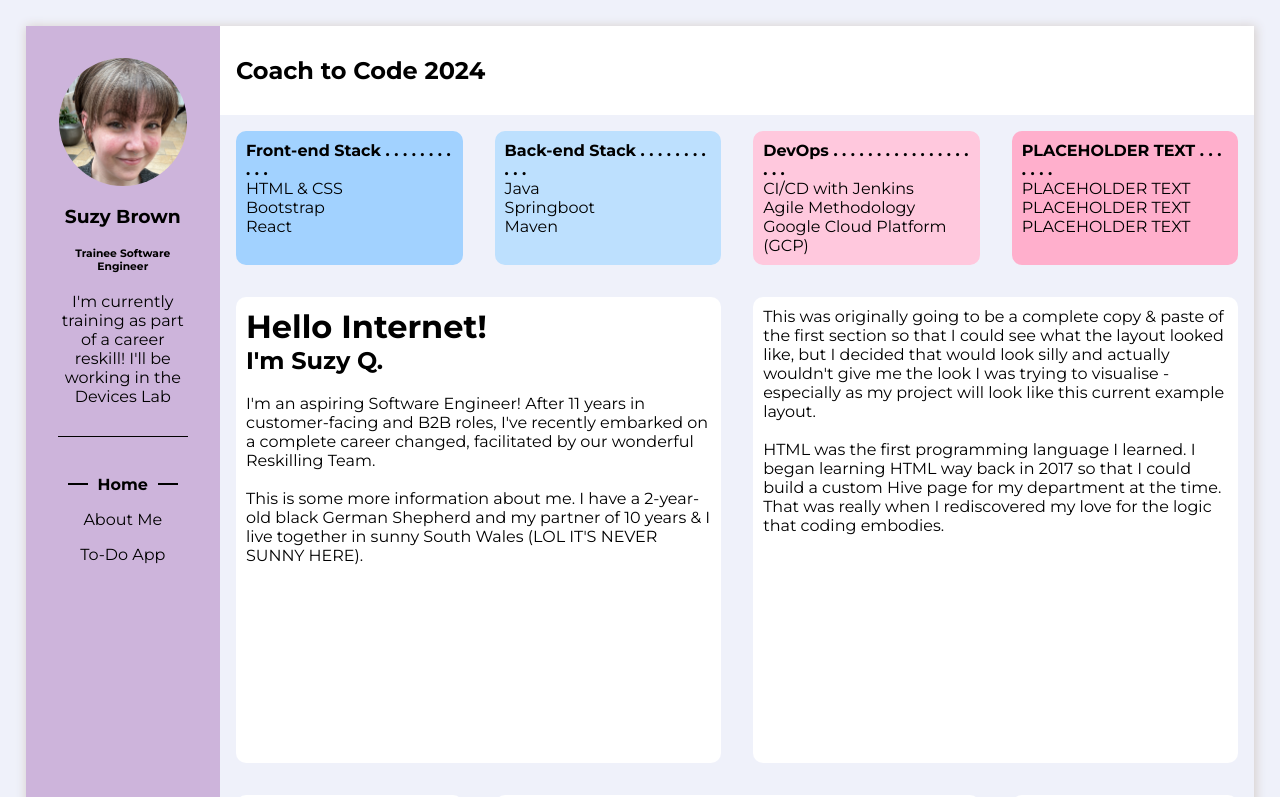
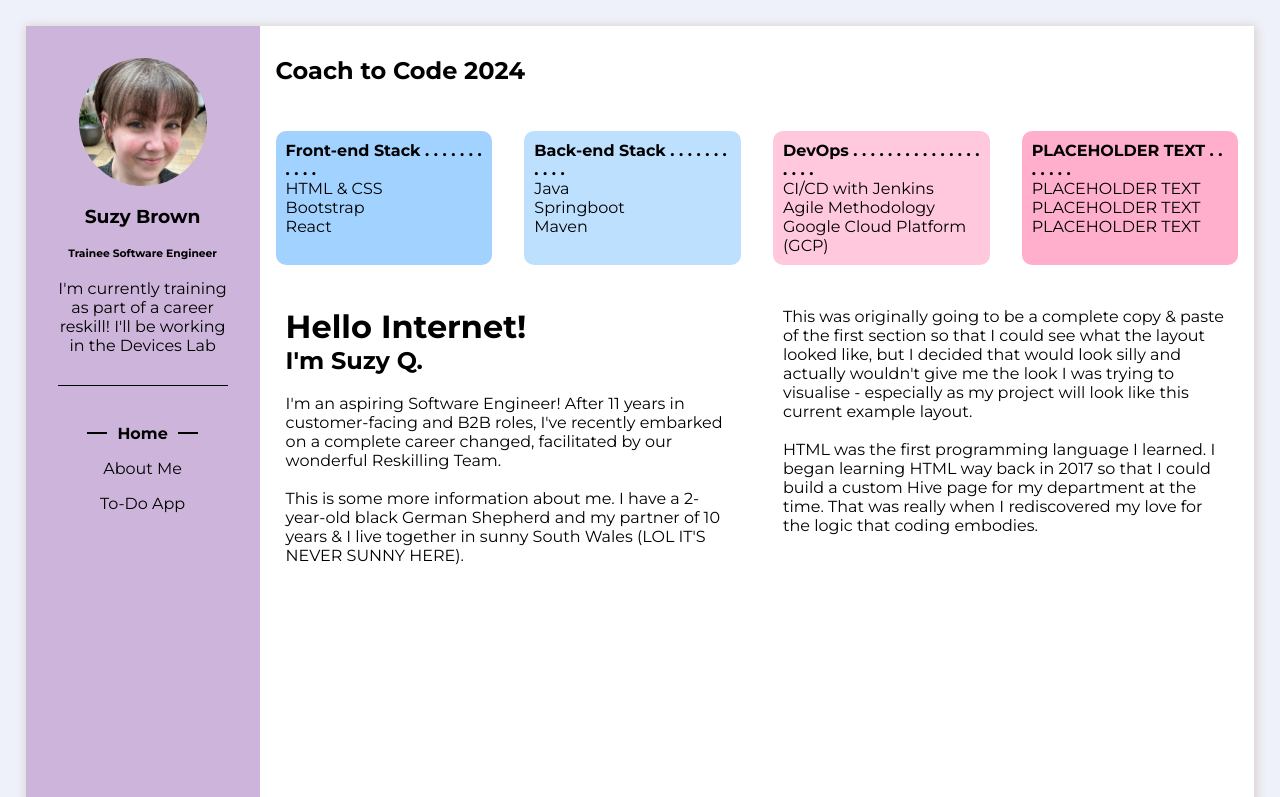
Before and after one commit to SuzyQ-2117/CoachToCodeProject, a React (Create React App) app in the folder frontend-react/: page / in a window 1280 px wide. Shown: the top 797 px of the page. Built offline with nearby package versions, Linux system fonts and the light colour scheme.

Commit message:
layout changes made to ensure consistent theme

```diff
--- a/frontend-react/src/App.css
+++ b/frontend-react/src/App.css
@@ -39,7 +39,8 @@ ul {
   margin-left: 0;
   margin-right: 0;
   padding: 2em;
-  width: 170px;
+  min-width: 170px;
+  max-width: 170px;
   text-align: center;
   background-color: #CDB4DB;
 }
@@ -156,12 +157,14 @@ li {
   margin: 0;
 }
 
+.coloured-background {
+  background-color: #EFF1FA;
+}
 
 /* GRID VIEW FOR THE MAIN PAGE  */
 .container {
   margin: 0;
   padding: 1em;
-  background-color: #EFF1FA;
   display: grid;
   grid-template-columns: 1fr 1fr 1fr 1fr;
   grid-template-rows: 1fr 1fr 1fr 1fr 1fr 1fr 1fr;
@@ -244,7 +247,15 @@ li {
   padding: 10px;
 }
 
-.top-far-left:hover, .top-left:hover, .top-right:hover, .top-far-right:hover, .mid-left:hover, .mid-right:hover, .bottom-left:hover, .bottom-middle:hover, .bottom-right:hover{
+.top-far-left:hover,
+.top-left:hover,
+.top-right:hover,
+.top-far-right:hover,
+.mid-left:hover,
+.mid-right:hover,
+.bottom-left:hover,
+.bottom-middle:hover,
+.bottom-right:hover {
   box-shadow: 1px 1px 10px 1px #d6cfcb;
 }
 
```
